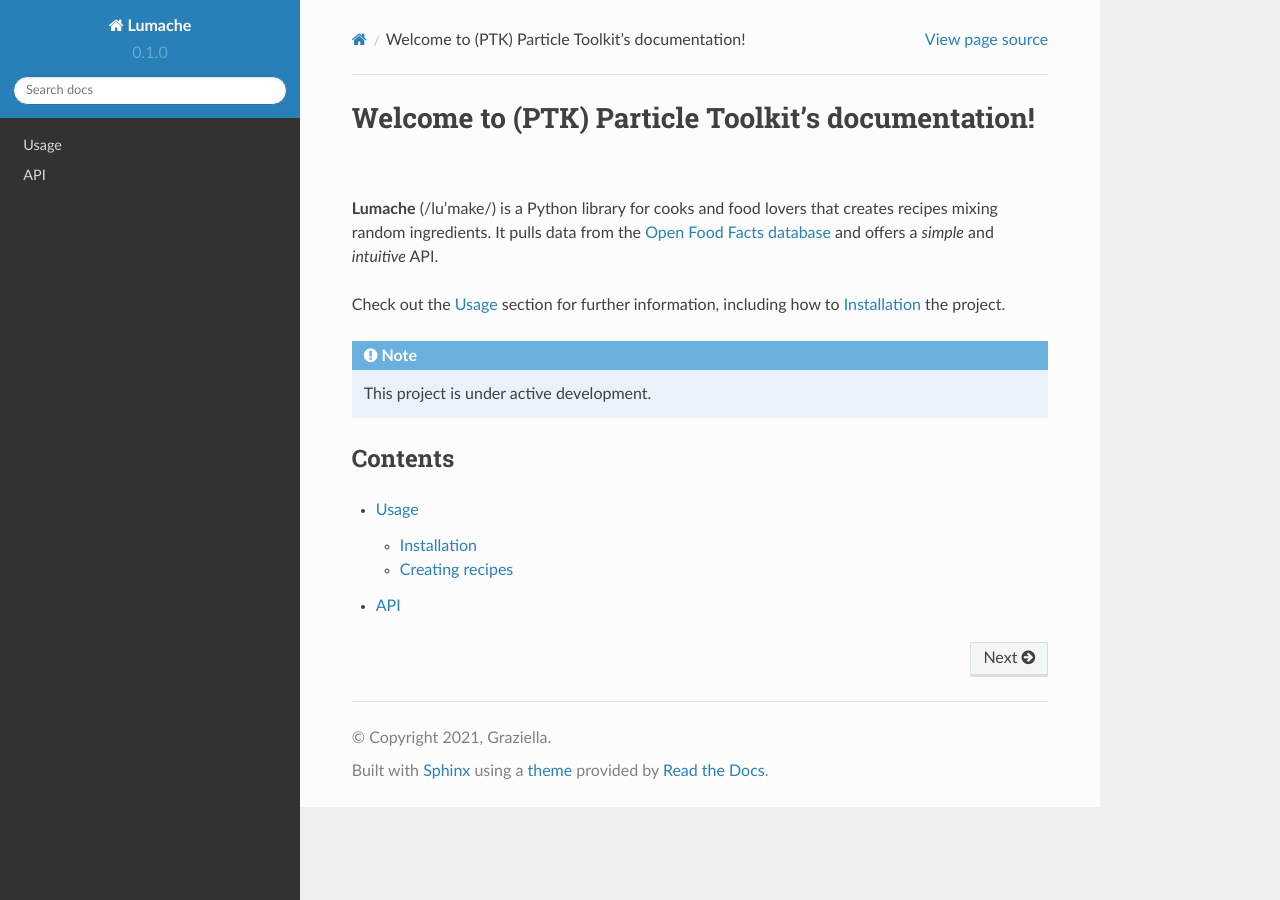
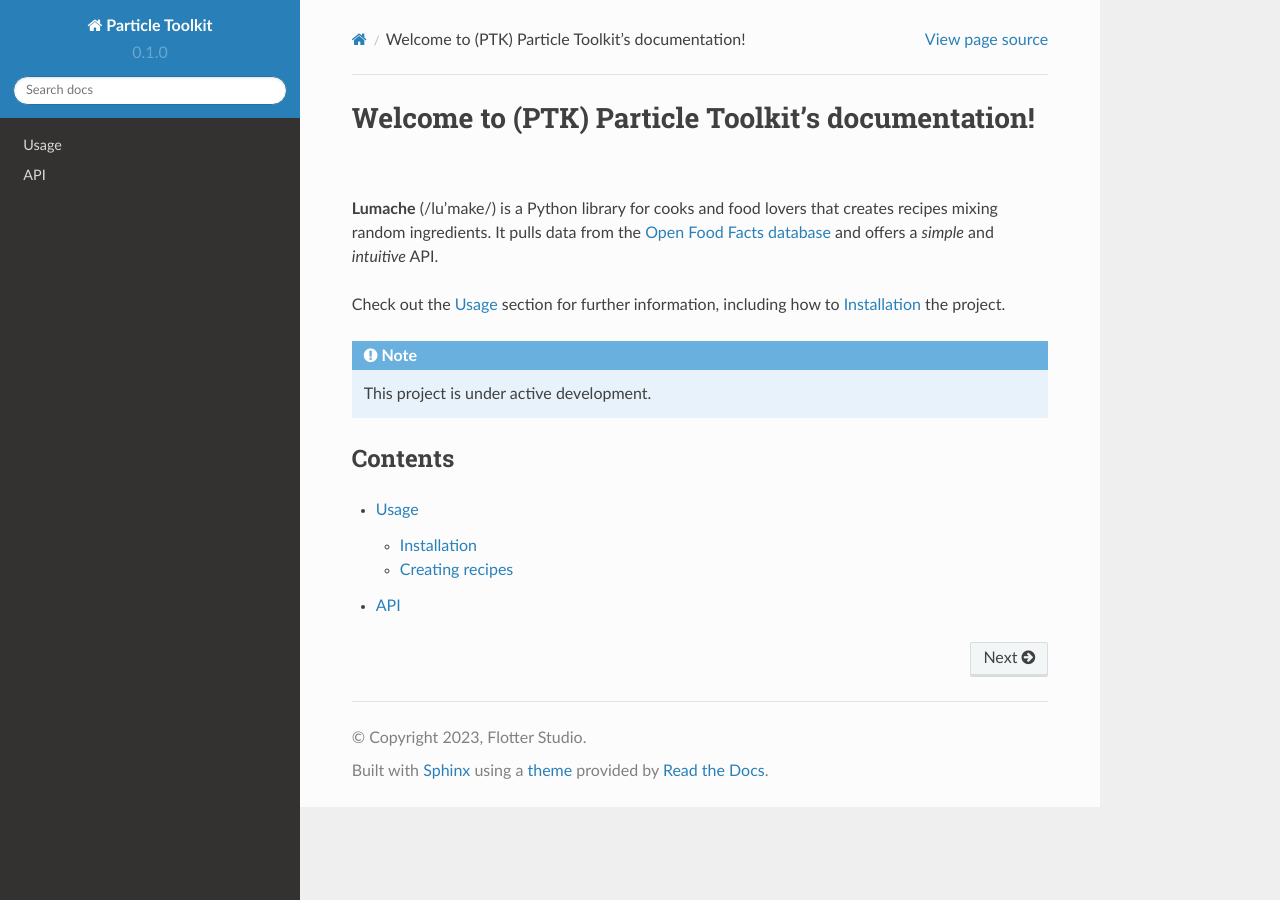
Before and after one commit to Flo12344/Particle_Toolkit_, a Sphinx documentation site: the page built from docs/source/index.rst, in a window 1280 px wide. Built offline with Sphinx 7.4.7 and the Read the Docs theme 2.0.0, drawn with Linux system fonts in a browser that asks for light colours.

Commit message:
Update conf.py

```diff
--- a/docs/source/conf.py
+++ b/docs/source/conf.py
@@ -2,9 +2,9 @@
 
 # -- Project information
 
-project = 'Lumache'
-copyright = '2021, Graziella'
-author = 'Graziella'
+project = 'Particle Toolkit'
+copyright = '2023, Flotter Studio'
+author = 'Florent Daerden (Flo_12344)'
 
 release = '0.1'
 version = '0.1.0'
```
